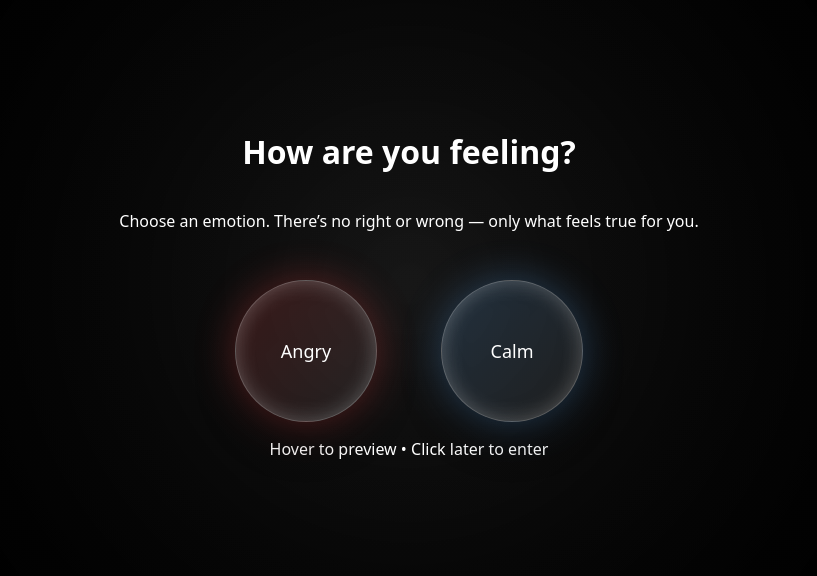
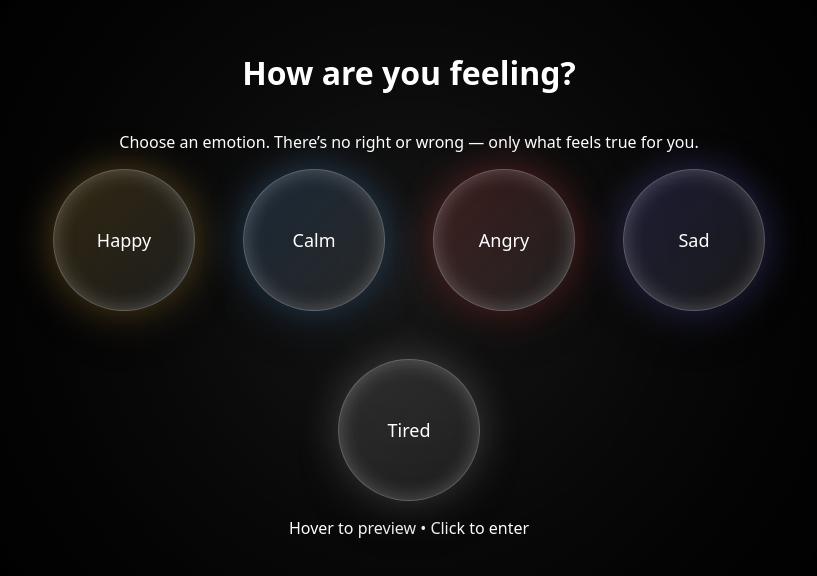
Before and after one commit to Isaac1740/Emotion-Arcade, a Next.js app: page / in a window 1280 px wide. Shown: the part 116-692 px from the top of the page, without its empty margins (231-1048 px from the left). Built offline with nearby package versions, Linux system fonts and the light colour scheme.

Commit message:
Phase 5: config-driven emotions, homepage fix, multiple emotion support

```diff
--- a/app/emotion/[emotion]/page.tsx
+++ b/app/emotion/[emotion]/page.tsx
@@ -2,40 +2,30 @@
 
 import { useParams, useRouter } from "next/navigation";
 import { useEmotion } from "@/emotion/EmotionProvider";
+import { emotions } from "@/emotion/emotionConfig";
 import { useEffect } from "react";
 
 export default function EmotionPage() {
   const params = useParams();
   const router = useRouter();
-  const emotion = params.emotion as string;
+  const emotionKey = params.emotion as keyof typeof emotions;
 
   const { setEmotion } = useEmotion();
 
   useEffect(() => {
-    if (emotion) {
-      setEmotion(emotion as any);
+    if (emotionKey) {
+      setEmotion(emotionKey);
     }
-  }, [emotion, setEmotion]);
+  }, [emotionKey, setEmotion]);
 
-  const isCalm = emotion === "calm";
-  const isAngry = emotion === "angry";
+  const emotion = emotions[emotionKey];
 
-  const emotionMessage = isCalm
-    ? "Slow down. Breathe. You are safe here."
-    : isAngry
-    ? "It’s okay to feel this. Let it move, not explode."
-    : "";
+  if (!emotion) {
+    return null;
+  }
 
   return (
-    <main
-      className={`min-h-screen w-full flex flex-col items-center justify-center text-center px-6 text-white
-      ${isCalm ? "tracking-wide" : ""}
-      ${isAngry ? "tracking-tight" : ""}`}
-      style={{
-        transition: "all 0.6s ease",
-      }}
-    >
-      {/* Back */}
+    <main className="min-h-screen flex flex-col items-center justify-center text-center text-white px-6">
       <button
         onClick={() => router.push("/")}
         className="absolute top-6 left-6 text-white/60 hover:text-white transition"
@@ -43,43 +33,13 @@ export default function EmotionPage() {
         ← Back
       </button>
 
-      {/* Emotion Title */}
-      <h1
-        className={`font-semibold capitalize mb-6
-        ${isCalm ? "text-5xl" : ""}
-        ${isAngry ? "text-6xl" : "text-5xl"}`}
-        style={{
-          transition: "transform 0.6s ease",
-          transform: isCalm
-            ? "translateY(-4px)"
-            : isAngry
-            ? "translateY(2px)"
-            : "none",
-        }}
-      >
-        {emotion}
+      <h1 className="text-5xl font-semibold mb-6 capitalize">
+        {emotion.label}
       </h1>
 
-      {/* Emotion Message */}
-      <p
-        className="text-white/65 max-w-xl mb-16 text-lg"
-        style={{
-          lineHeight: isCalm ? "1.9" : "1.6",
-        }}
-      >
-        {emotionMessage}
+      <p className="text-white/70 max-w-xl text-lg">
+        {emotion.message}
       </p>
-
-      {/* Content Placeholder */}
-      <div
-        className="w-full max-w-2xl h-48 border border-white/10 rounded-xl flex items-center justify-center text-white/40"
-        style={{
-          transform: isAngry ? "scale(0.98)" : "scale(1)",
-          transition: "transform 0.4s ease",
-        }}
-      >
-        Emotion experience coming here
-      </div>
     </main>
   );
 }
--- a/app/page.tsx
+++ b/app/page.tsx
@@ -1,54 +1,44 @@
 "use client";
 
 import EmotionOrb from "@/components/EmotionOrb";
-import { useEmotion } from "../emotion/EmotionProvider";
+import { useEmotion } from "@/emotion/EmotionProvider";
+import { emotions } from "@/emotion/emotionConfig";
 
 export default function Home() {
   const { setEmotion } = useEmotion();
 
   return (
-    <main
-      className="h-screen w-full flex flex-col items-center justify-center text-center"
-      style={{ background: "transparent" }}
-    >
-      {/* Heading */}
+    <main className="h-screen w-full flex flex-col items-center justify-center text-center">
       <h1 className="text-4xl font-semibold mb-2 text-white">
         How are you feeling?
       </h1>
 
-      {/* Subtitle */}
       <p className="text-white/60 mb-10 max-w-xl">
         Choose an emotion. There’s no right or wrong — only what feels true for you.
       </p>
 
-      {/* ORB CONTAINER */}
       <div
         style={{
           display: "flex",
-          gap: "64px",
-          marginTop: "32px",
+          gap: "48px",
+          flexWrap: "wrap",
+          justifyContent: "center",
+          maxWidth: "900px",
         }}
       >
-        {/* Angry Orb */}
-        <EmotionOrb
-          label="Angry"
-          emotion="angry"
-          onHoverStart={() => setEmotion("angry")}
-          onHoverEnd={() => setEmotion(null)}
-        />
-
-        {/* Calm Orb */}
-        <EmotionOrb
-          label="Calm"
-          emotion="calm"
-          onHoverStart={() => setEmotion("calm")}
-          onHoverEnd={() => setEmotion(null)}
-        />
+        {Object.entries(emotions).map(([key, emotion]) => (
+          <EmotionOrb
+            key={key}
+            label={emotion.label}
+            emotion={key as any}
+            onHoverStart={() => setEmotion(key as any)}
+            onHoverEnd={() => setEmotion(null)}
+          />
+        ))}
       </div>
 
-      {/* Footer Hint */}
-      <p className="text-sm text-white/40 mt-8">
-        Hover to preview • Click later to enter
+      <p className="text-sm text-white/40 mt-10">
+        Hover to preview • Click to enter
       </p>
     </main>
   );
--- a/components/EmotionOrb.tsx
+++ b/components/EmotionOrb.tsx
@@ -2,10 +2,11 @@
 
 import { useState } from "react";
 import { useRouter } from "next/navigation";
+import { emotions, EmotionKey } from "@/emotion/emotionConfig";
 
 type EmotionOrbProps = {
   label: string;
-  emotion: "angry" | "calm";
+  emotion: EmotionKey;
   onHoverStart: () => void;
   onHoverEnd: () => void;
 };
@@ -19,15 +20,10 @@ export default function EmotionOrb({
   const [hovered, setHovered] = useState(false);
   const router = useRouter();
 
-  const glowColor =
-    emotion === "angry"
-      ? "rgba(255, 80, 80, 0.45)"
-      : "rgba(100, 180, 255, 0.45)";
+  const color = emotions[emotion].color;
 
-  const baseGlow =
-    emotion === "angry"
-      ? "rgba(255, 80, 80, 0.30)"
-      : "rgba(100, 180, 255, 0.30)";
+  const baseGlow = `${color}0.30)`;
+  const hoverGlow = `${color}0.45)`;
 
   return (
     <div
@@ -45,21 +41,20 @@ export default function EmotionOrb({
         height: 140,
         borderRadius: "50%",
 
-        /* Glass surface + emotion tint */
-        background:
-          emotion === "angry"
-            ? "linear-gradient(135deg, rgba(255,80,80,0.18), rgba(255,255,255,0.08))"
-            : "linear-gradient(135deg, rgba(100,180,255,0.18), rgba(255,255,255,0.08))",
+        background: `linear-gradient(
+          135deg,
+          ${color}0.18),
+          rgba(255,255,255,0.08)
+        )`,
 
         backdropFilter: "blur(14px)",
         WebkitBackdropFilter: "blur(14px)",
         border: "1px solid rgba(255,255,255,0.28)",
 
-        /* Micro-interaction magic */
         transform: hovered ? "scale(1.06)" : "scale(1)",
         boxShadow: hovered
           ? `
-            0 0 55px ${glowColor},
+            0 0 55px ${hoverGlow},
             0 25px 50px rgba(0,0,0,0.35),
             inset 0 0 22px rgba(255,255,255,0.28)
           `
@@ -70,15 +65,12 @@ export default function EmotionOrb({
           `,
 
         transition: "transform 0.25s ease, box-shadow 0.35s ease",
-
         display: "flex",
         alignItems: "center",
         justifyContent: "center",
-
         fontSize: 18,
         fontWeight: 500,
         color: "white",
-
         cursor: "pointer",
         userSelect: "none",
       }}
--- /dev/null
+++ b/emotion/emotionConfig.ts
@@ -0,0 +1,29 @@
+export const emotions = {
+  happy: {
+    label: "Happy",
+    message: "Let this feeling spread. You don’t need to hold back.",
+    color: "rgba(255, 200, 80,",
+  },
+  calm: {
+    label: "Calm",
+    message: "Slow down. Breathe. You are safe here.",
+    color: "rgba(100, 180, 255,",
+  },
+  angry: {
+    label: "Angry",
+    message: "It’s okay to feel this. Let it move, not explode.",
+    color: "rgba(255, 80, 80,",
+  },
+  sad: {
+    label: "Sad",
+    message: "It’s okay to feel heavy. You don’t need to rush.",
+    color: "rgba(120, 120, 255,",
+  },
+  tired: {
+    label: "Tired",
+    message: "You don’t need motivation right now. Just rest.",
+    color: "rgba(180, 180, 180,",
+  },
+} as const;
+
+export type EmotionKey = keyof typeof emotions;
```
